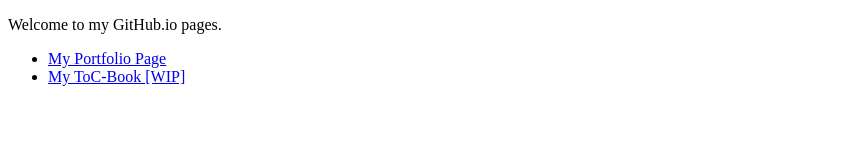
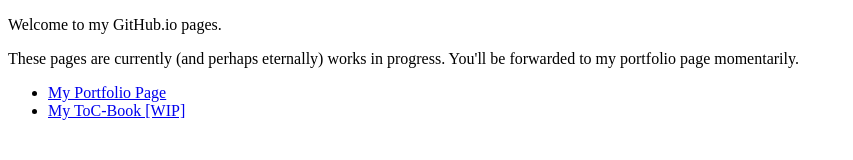
Before and after one commit to shaunramsey/shaunramsey.github.io, a plain HTML site: page index.html in a window 1280 px wide. Shown: the whole page, without its empty margins (0-853 px from the left). Drawn offline with Linux system fonts and the light colour scheme.

Commit message:
Update index.html

```diff
--- a/index.html
+++ b/index.html
@@ -8,6 +8,7 @@
 
 <body>
     <p>Welcome to my GitHub.io pages.</p>
+    <p>These pages are currently (and perhaps eternally) works in progress. You'll be forwarded to my portfolio page momentarily.</p>
     <ul>
         <li> <a href="https://shaunramsey.github.io/portfolio">My Portfolio Page</a></li>
         <li> <a href="https://shaunramsey.github.io/ToC-Book/frontmatter.html">My ToC-Book [WIP]</a></li>
```
